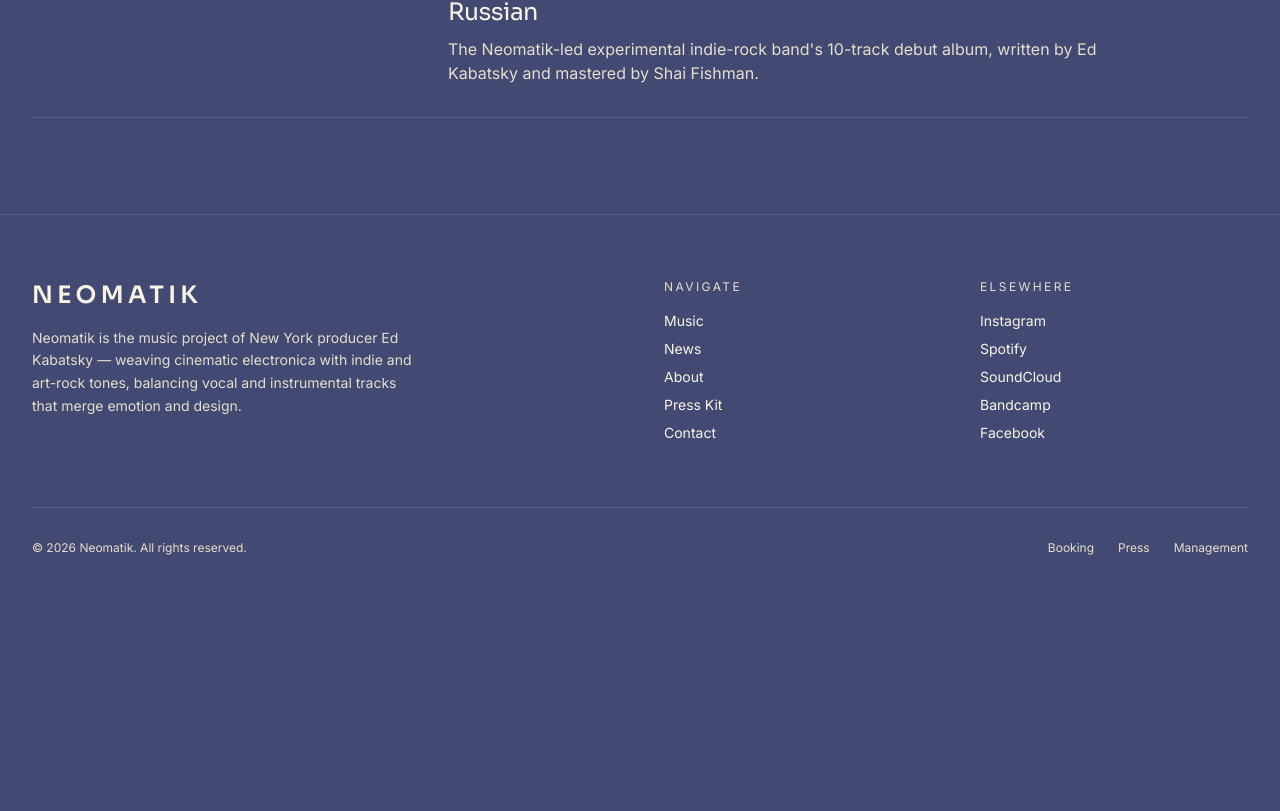
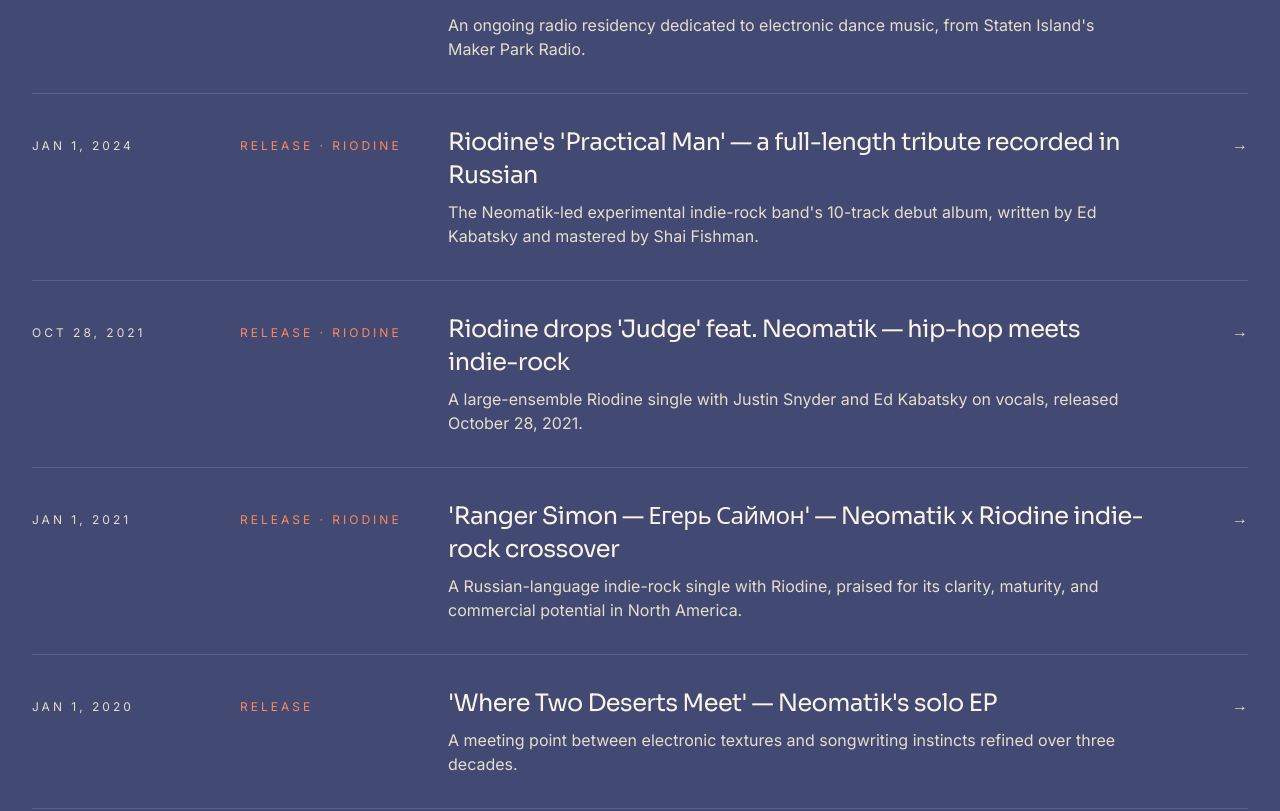
Before and after one commit to edka/neomatik.com, a React (Vite) app: page /news in a window 1280 px wide. Shown: the part 1029-1840 px from the top of the page. Before the commit the page ends 1649 px from the top, so only its background shows below. Built offline with nearby package versions, Linux system fonts and the light colour scheme.

Commit message:
Changes
Co-authored-by: edka <3311782+edka@users.noreply.github.com>

```diff
--- a/src/content/news.ts
+++ b/src/content/news.ts
@@ -9,6 +9,16 @@ export type NewsItem = {
 };
 
 export const news: NewsItem[] = [
+  {
+    slug: "pi38-mesotopos",
+    title: "π38 (Mesotopos) — Neomatik continues the Mesotopos cycle on July 17",
+    excerpt:
+      "A second Mesotopos chapter with Oleg Ignatenko and Rashid Akmanov. Out July 17, 2026.",
+    date: "2026-07-17",
+    category: "Release",
+    body:
+      "Neomatik continues the Mesotopos project with 'π38' — the next chapter of the 10-track ethno-dub cycle opened by 'Mellow November'. The release features Oleg Ignatenko on electrified guitar and Rashid Akmanov on mouth harp, produced by Ed Kabatsky and released via Neomatik Productions.",
+  },
   {
     slug: "mesotopos-mellow-november",
     title: "Mesotopos launches with 'Mellow November' — the soundtrack for a movie that doesn't exist yet",
@@ -46,10 +56,42 @@ export const news: NewsItem[] = [
     title: "Riodine's 'Practical Man' — a full-length tribute recorded in Russian",
     excerpt:
       "The Neomatik-led experimental indie-rock band's 10-track debut album, written by Ed Kabatsky and mastered by Shai Fishman.",
-    date: "2021-11-01",
+    date: "2024-01-01",
     outlet: "Riodine",
     category: "Release",
     body:
       "Riodine — the experimental indie-rock band formed in New York and Pennsylvania featuring Neomatik — released its 10-track debut album 'Practical Man' exclusively in Russian as a tribute to Ed Kabatsky's heritage. All tracks written by Ed Kabatsky, mastered by Shai Fishman.",
   },
+  {
+    slug: "riodine-judge",
+    title: "Riodine drops 'Judge' feat. Neomatik — hip-hop meets indie-rock",
+    excerpt:
+      "A large-ensemble Riodine single with Justin Snyder and Ed Kabatsky on vocals, released October 28, 2021.",
+    date: "2021-10-28",
+    outlet: "Riodine",
+    category: "Release",
+    body:
+      "Riodine releases 'Judge' featuring Neomatik — a nod to traditional hip-hop blended with indie-rock connotations. Justin Snyder and Ed Kabatsky share vocals, backed by Nicholas Kabatsky (keys), Alek Sleczkowski (guitar), Joseph Tidnal (drums), Andrea Perry (bass), and Rashid Akmanov (mouth harp, back vocal). Lyrics by Sara Kabatsky. Music, recording and production by Ed Kabatsky, mastered by Shai Fishman.",
+  },
+  {
+    slug: "ranger-simon",
+    title: "'Ranger Simon — Егерь Саймон' — Neomatik x Riodine indie-rock crossover",
+    excerpt:
+      "A Russian-language indie-rock single with Riodine, praised for its clarity, maturity, and commercial potential in North America.",
+    date: "2021-01-01",
+    outlet: "Riodine",
+    category: "Release",
+    body:
+      "'Ranger Simon' (Егерь Саймон) is a Russian-language indie-rock crossover between Neomatik and Riodine, with lyrics by Dmitry Strizhov. Reviewers praised its clarity, mature production, and commercial potential in North America.",
+  },
+  {
+    slug: "where-two-deserts-meet",
+    title: "'Where Two Deserts Meet' — Neomatik's solo EP",
+    excerpt:
+      "A meeting point between electronic textures and songwriting instincts refined over three decades.",
+    date: "2020-01-01",
+    category: "Release",
+    body:
+      "Neomatik releases 'Where Two Deserts Meet' — a solo EP whose title later served as Riodine's debut single. A meeting point between electronic textures and songwriting instincts refined over three decades.",
+  },
 ];
```
